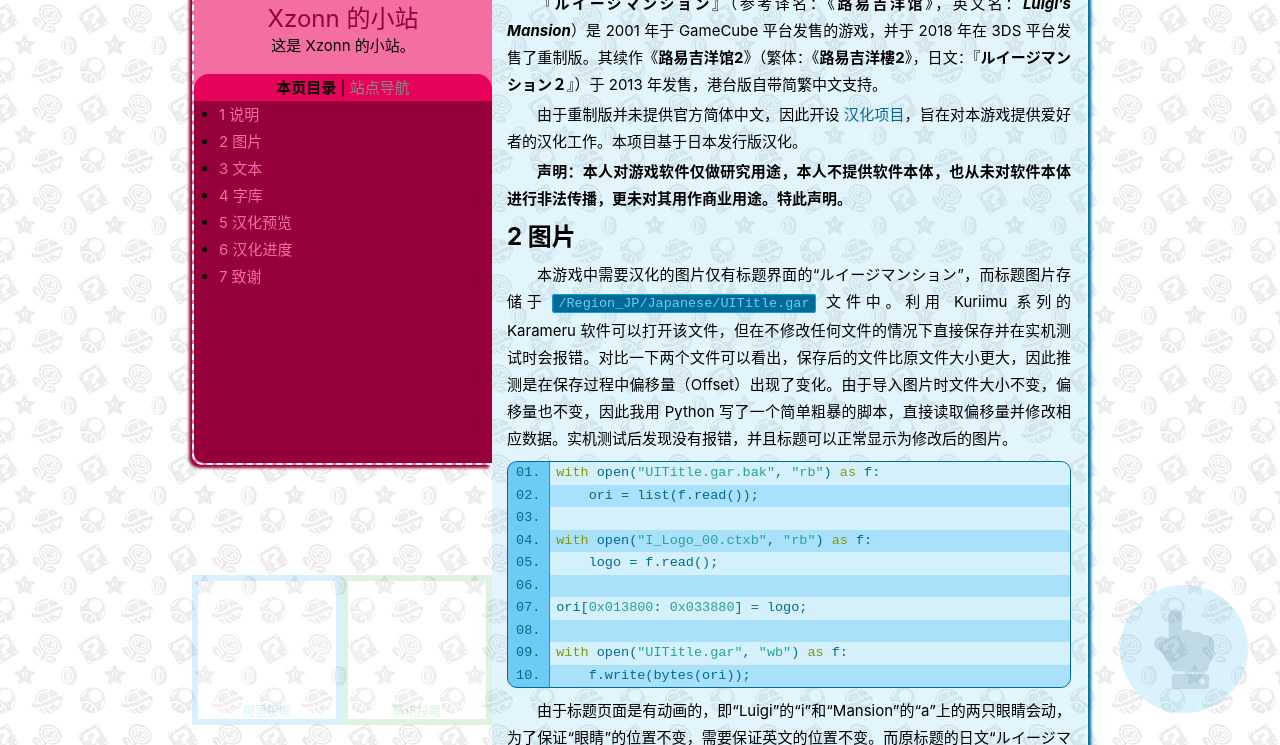
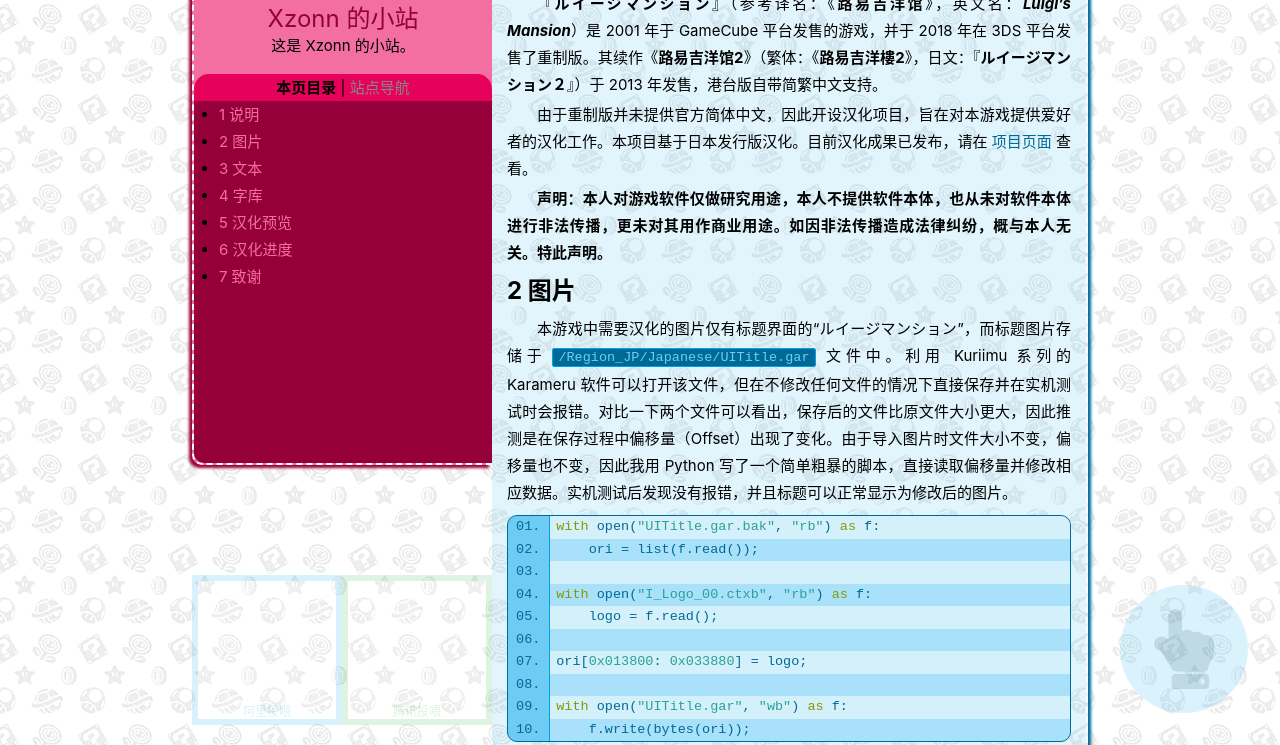
Before and after one commit to Xzonn/xzonn.github.io, a Jekyll site: the page built from _posts/2018-10-12-Luigi-Mansion-Chinese-Localization.md, in a window 1280 px wide and 900 px high, scrolled down 308 px, cut to the strip 155-900 px from the top of the window. Built offline with Jekyll 4.4.1, drawn with Linux system fonts in a browser that asks for light colours; nearby versions of some CDN libraries; some web fonts are replaced; comment, search, counter and statistics services are not loaded; some of the changed text lies outside the part shown.

Commit message:
2019-03-24

```diff
--- a/_posts/2018-10-12-Luigi-Mansion-Chinese-Localization.md
+++ b/_posts/2018-10-12-Luigi-Mansion-Chinese-Localization.md
@@ -10,9 +10,9 @@
 ## 1 说明
 <span lang="ja">『**ルイージマンション**』</span>（参考译名：《**路易吉洋馆**》，英文名：***Luigi's Mansion***）是 2001 年于 GameCube 平台发售的游戏，并于 2018 年在 3DS 平台发售了重制版。其续作《**路易吉洋馆2**》（繁体：《**路易吉洋樓2**》，日文：<span lang="ja">『**ルイージマンション２**』</span>）于 2013 年发售，港台版自带简繁中文支持。
 
-由于重制版并未提供官方简体中文，因此开设 [汉化项目](https://xzonn.github.io/LuigiMansion)，旨在对本游戏提供爱好者的汉化工作。本项目基于日本发行版汉化。
+由于重制版并未提供官方简体中文，因此开设汉化项目，旨在对本游戏提供爱好者的汉化工作。本项目基于日本发行版汉化。目前汉化成果已发布，请在 [项目页面](https://xzonn.github.io/LuigiMansion) 查看。
 
-**声明：本人对游戏软件仅做研究用途，本人不提供软件本体，也从未对软件本体进行非法传播，更未对其用作商业用途。特此声明。**
+**声明：本人对游戏软件仅做研究用途，本人不提供软件本体，也从未对软件本体进行非法传播，更未对其用作商业用途。如因非法传播造成法律纠纷，概与本人无关。特此声明。**
 
 ## 2 图片
 本游戏中需要汉化的图片仅有标题界面的“ルイージマンション”，而标题图片存储于`/Region_JP/Japanese/UITitle.gar`文件中。利用 Kuriimu 系列的 Karameru 软件可以打开该文件，但在不修改任何文件的情况下直接保存并在实机测试时会报错。对比一下两个文件可以看出，保存后的文件比原文件大小更大，因此推测是在保存过程中偏移量（Offset）出现了变化。由于导入图片时文件大小不变，偏移量也不变，因此我用 Python 写了一个简单粗暴的脚本，直接读取偏移量并修改相应数据。实机测试后发现没有报错，并且标题可以正常显示为修改后的图片。
@@ -80,6 +80,10 @@
   * 发布机翻汉化预览视频。
 * 2019/03/16：
   * 发布汉化预览兼通关流程视频：开始游戏、探索区域１。
+* 2019/03/22：
+  * 发布汉化预览兼通关流程视频：探索区域２。
+* 2019/03/24：
+  * 发布汉化成果。
 
 ## 7 致谢
 * 感谢 [IcySon55](https://github.com/IcySon55) 的 [Kuriimu](https://github.com/IcySon55/Kuriimu) 项目及该项目的贡献者。
```
